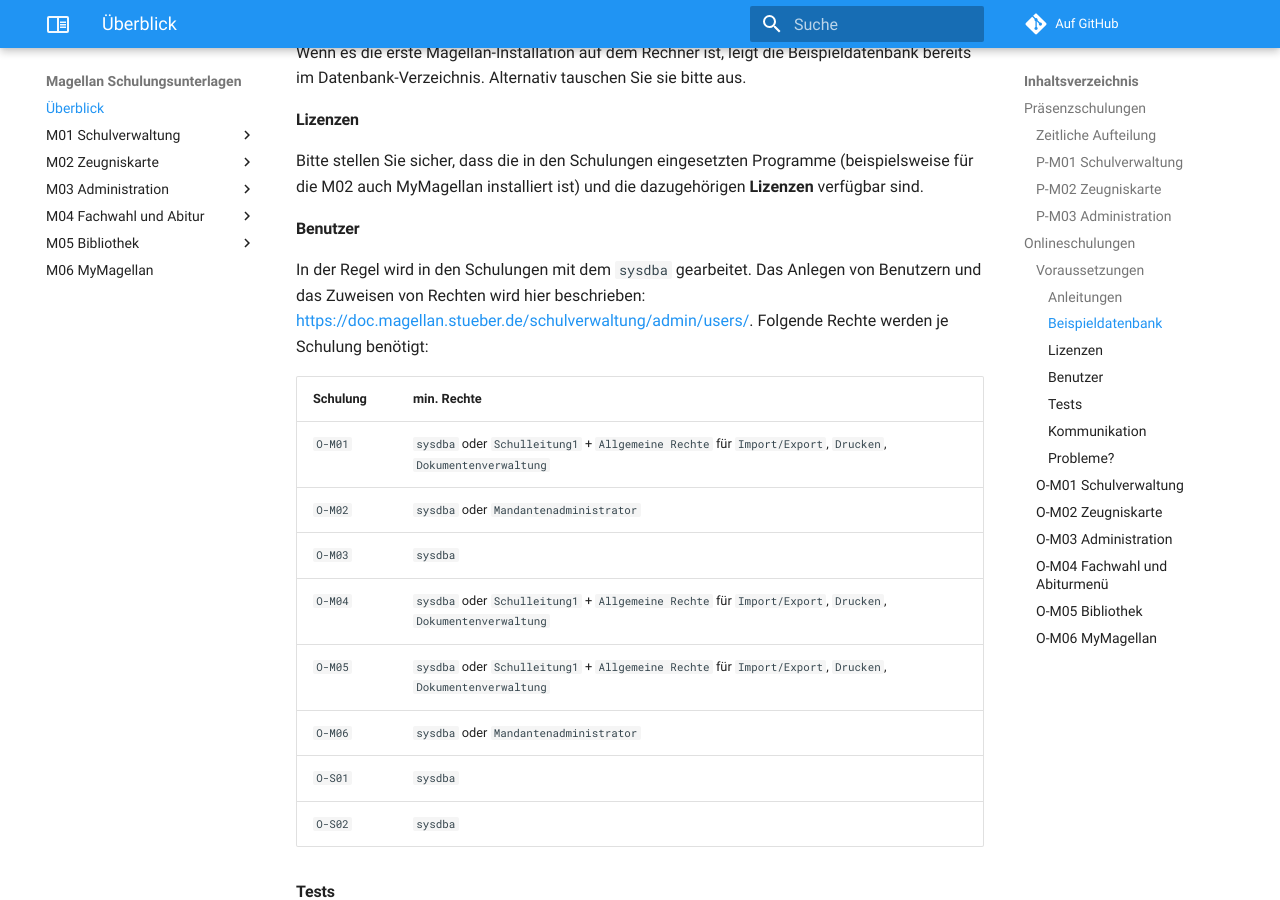
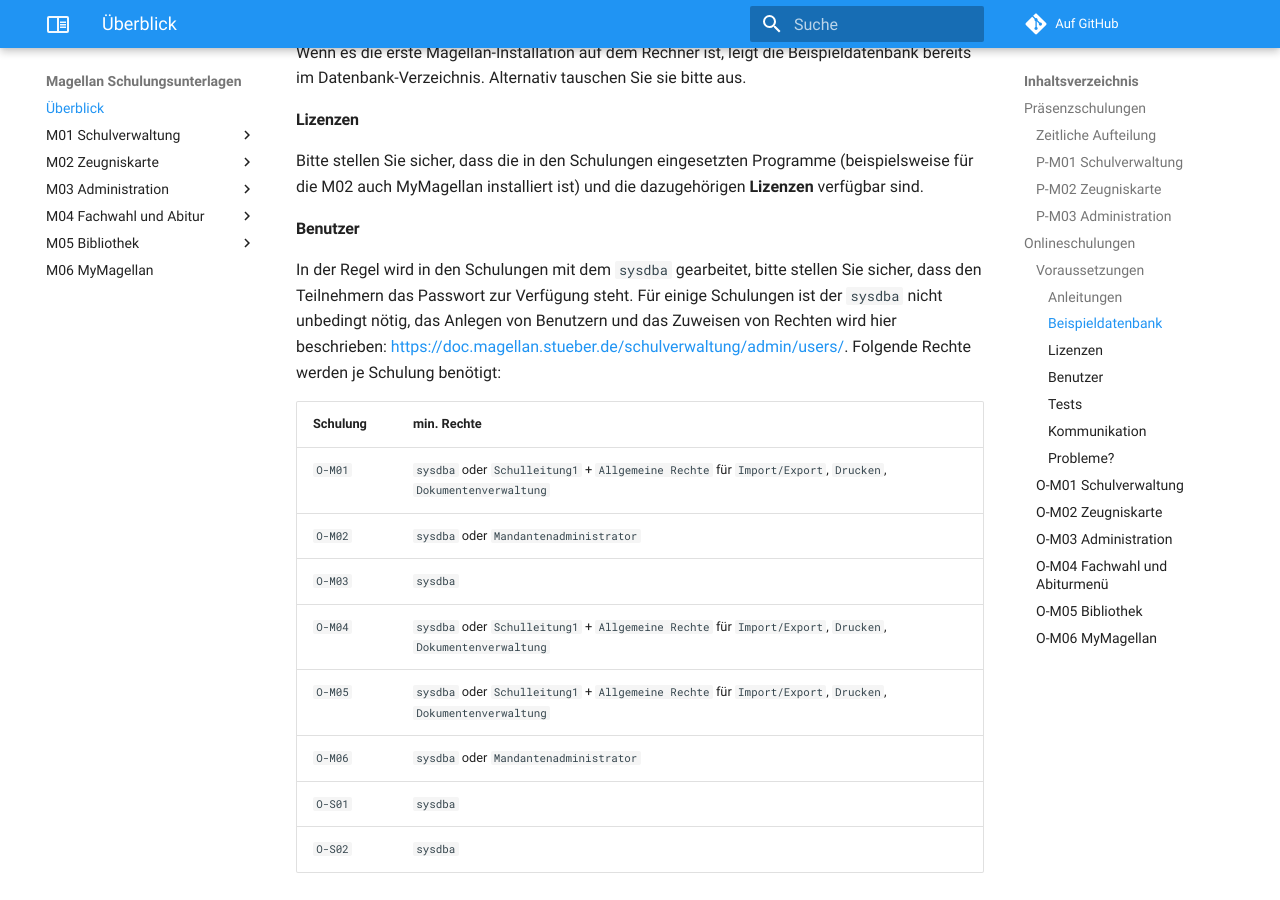
Before and after one commit to stuebersystems/doc.magellan-schulungen.de, an MkDocs documentation site: the page built from docs/index.md, in a window 1280 px wide and 900 px high, scrolled down 3439 px. Built offline with MkDocs 1.6.1 and Material for MkDocs 9.7.7, drawn with Linux system fonts in a browser that asks for light colours; comment, search, counter and statistics services are not loaded.

Commit message:
no message

```diff
--- a/docs/index.md
+++ b/docs/index.md
@@ -64,7 +64,6 @@ Für das Gelingen der Schulungen sollte jeder Teilnehmer einen Rechner mit der [
 Für die Schulungen `O-M03 Magellan Administrator` und `O-M02 Magellan Zeugniskarte` sollte zusätzlich (zu Magellan, der CR-Runtimeversion und ggfs. Firebird) für jeden Platz das Modul MyMagellan installiert werden.
 Für `Crystal Reports-Schulungen` sollte für jeden Teilnehmer zusätzlich (zu Magellan, der CR-Runtimeversion und ggfs. Firebird) auch Crystal Reports installiert und lizenziert werden.
 
-
 Server- oder Einzelplatzinstallation: [Anleitung](https://doc.magellan.stueber.de/schulverwaltung/installation/version11/server.installieren/)
 
 Arbeitsplatzinstallation: [Anleitung](https://doc.magellan.stueber.de/schulverwaltung/installation/version11/arbeitsplatz.installieren/)
@@ -81,7 +80,7 @@ Bitte stellen Sie sicher, dass die in den Schulungen eingesetzten Programme (bei
 
 #### Benutzer
 
-In der Regel wird in den Schulungen mit dem `sysdba` gearbeitet. Das Anlegen von Benutzern und das Zuweisen von Rechten wird hier beschrieben: [https://doc.magellan.stueber.de/schulverwaltung/admin/users/](https://doc.magellan.stueber.de/schulverwaltung/admin/users/).
+In der Regel wird in den Schulungen mit dem `sysdba` gearbeitet, bitte stellen Sie sicher, dass den Teilnehmern das Passwort zur Verfügung steht. Für einige Schulungen ist der `sysdba` nicht unbedingt nötig, das Anlegen von Benutzern und das Zuweisen von Rechten wird hier beschrieben: [https://doc.magellan.stueber.de/schulverwaltung/admin/users/](https://doc.magellan.stueber.de/schulverwaltung/admin/users/).
 Folgende Rechte werden je Schulung benötigt:
 
 Schulung|min. Rechte
```
